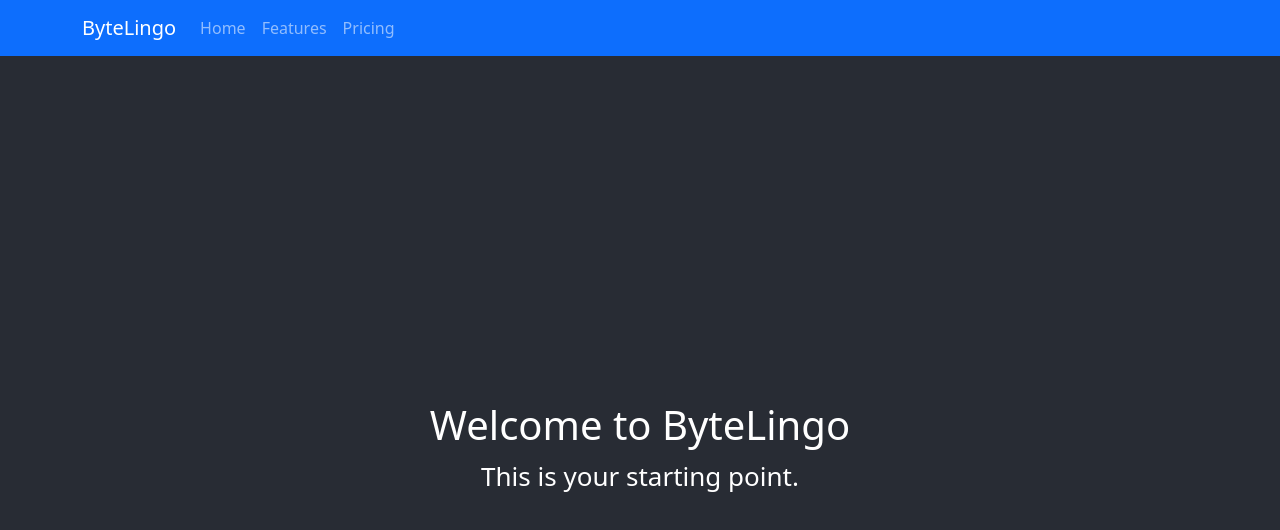
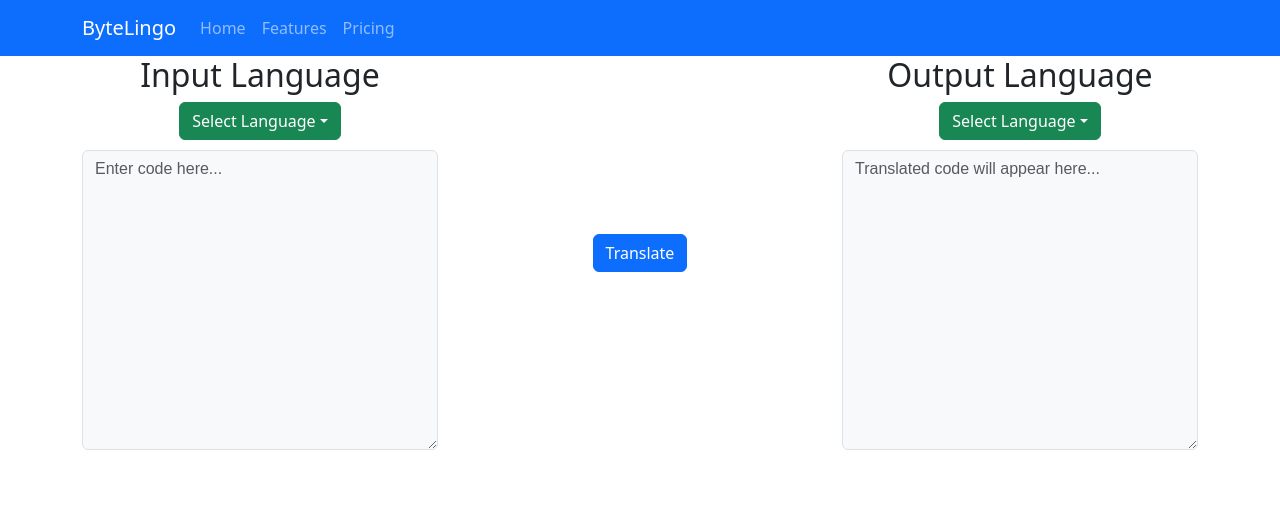
Before and after one commit to gauricb/mutate, a React (Create React App) app in the folder frontend/: page /translate in a window 1280 px wide. Shown: the top 530 px of the page. Built offline with nearby package versions, Linux system fonts and the light colour scheme.

Commit message:
added UI and translation integration

```diff
--- a/frontend/package.json
+++ b/frontend/package.json
@@ -10,7 +10,8 @@
     "react": "^18.3.1",
     "react-bootstrap": "^2.10.2",
     "react-dom": "^18.3.1",
-    "react-scripts": "5.0.1",
+    "react-router-dom": "^6.23.0",
+    "react-scripts": "^5.0.1",
     "web-vitals": "^2.1.4"
   },
   "scripts": {
--- a/frontend/src/App.js
+++ b/frontend/src/App.js
@@ -1,17 +1,21 @@
-import logo from "./logo.svg";
 import "./App.css";
+import { BrowserRouter as Router, Route, Routes } from "react-router-dom";
 import MainNavbar from "./components/Navbar.js";
+import CodeTranslator from "./components/CodeTranslate.js";
+import Home from "./pages/Home.js";
 
 function App() {
-	return (
-		<div className="App">
-			<MainNavbar />
-			<header className="App-header">
-				<h1>Welcome to ByteLingo</h1>
-				<p>This is your starting point.</p>
-			</header>
-		</div>
-	);
+  return (
+    <Router>
+      <div className="App">
+        <MainNavbar />
+        <Routes>
+          <Route path="/" element={<Home />} />
+          <Route path="/translate" element={<CodeTranslator />} />
+        </Routes>
+      </div>
+    </Router>
+  );
 }
 
 export default App;
--- /dev/null
+++ b/frontend/src/components/CodeTranslate.js
@@ -0,0 +1,147 @@
+import { useState } from "react";
+import {
+  Container,
+  Row,
+  Col,
+  Dropdown,
+  FormControl,
+  Button,
+} from "react-bootstrap";
+
+const CodeTranslator = () => {
+  // State for selected programming languages
+  const [inputLanguage, setInputLanguage] = useState("");
+  const [outputLanguage, setOutputLanguage] = useState("");
+  // State for code inputted by the user
+  const [inputCode, setInputCode] = useState("");
+  // State for translated code
+  const [outputText, setOutputText] = useState("");
+
+  // Handler for translating code
+  const translateCode = () => {
+    // Construct the request body
+    const requestBody = {
+      source_lang: inputLanguage,
+      target_lang: outputLanguage,
+      source_code: inputCode,
+    };
+
+    // Make a POST request to the backend endpoint
+    fetch("http://127.0.0.1:8000/translate", {
+      method: "POST",
+      headers: {
+        "Content-Type": "application/json",
+      },
+      body: JSON.stringify(requestBody),
+    })
+      .then((response) => {
+        if (!response.ok) {
+          throw new Error("Problem with the response!");
+        }
+        return response.json();
+      })
+      .then((data) => {
+        setOutputText(data.translated_text);
+      })
+      .catch((error) => {
+        console.error("There was a problem with the translation:", error);
+      });
+  };
+
+  return (
+    <Container>
+      <Row>
+        {/* Input Section */}
+        <Col>
+          <h2>Input Language</h2>
+          <Dropdown>
+            <Dropdown.Toggle variant="success" id="input-language-dropdown">
+              {inputLanguage || "Select Language"}
+            </Dropdown.Toggle>
+            <Dropdown.Menu>
+              <Dropdown.Item onClick={() => setInputLanguage("JavaScript")}>
+                JavaScript
+              </Dropdown.Item>
+              <Dropdown.Item onClick={() => setInputLanguage("Python")}>
+                Python
+              </Dropdown.Item>
+              <Dropdown.Item onClick={() => setInputLanguage("Java")}>
+                Java
+              </Dropdown.Item>
+              <Dropdown.Item onClick={() => setInputLanguage("C++")}>
+                C++
+              </Dropdown.Item>
+              <Dropdown.Item onClick={() => setInputLanguage("C")}>
+                C
+              </Dropdown.Item>
+              {/* Add more languages as needed */}
+            </Dropdown.Menu>
+          </Dropdown>
+          <FormControl
+            as="textarea"
+            placeholder="Enter code here..."
+            style={{
+              backgroundColor: "#f8f9fa",
+              color: "#212529",
+              height: "300px",
+              fontSize: "16px",
+              fontFamily: "Arial, sans-serif",
+              marginTop: "10px",
+            }}
+            value={inputCode}
+            onChange={(e) => setInputCode(e.target.value)}
+          />
+        </Col>
+        {/* Translate Button */}
+        <Col className="d-flex align-items-center justify-content-center">
+          <Button variant="primary" onClick={translateCode}>
+            Translate
+          </Button>
+        </Col>
+        {/* Output Section */}
+        <Col>
+          <h2>Output Language</h2>
+          <Dropdown>
+            <Dropdown.Toggle variant="success" id="output-language-dropdown">
+              {outputLanguage || "Select Language"}
+            </Dropdown.Toggle>
+            <Dropdown.Menu>
+              <Dropdown.Item onClick={() => setOutputLanguage("JavaScript")}>
+                JavaScript
+              </Dropdown.Item>
+              <Dropdown.Item onClick={() => setOutputLanguage("Python")}>
+                Python
+              </Dropdown.Item>
+              <Dropdown.Item onClick={() => setOutputLanguage("Java")}>
+                Java
+              </Dropdown.Item>
+              <Dropdown.Item onClick={() => setOutputLanguage("C++")}>
+                C++
+              </Dropdown.Item>
+              <Dropdown.Item onClick={() => setOutputLanguage("C")}>
+                C
+              </Dropdown.Item>
+              {/* Add more languages as needed */}
+            </Dropdown.Menu>
+          </Dropdown>
+          <FormControl
+            as="textarea"
+            placeholder="Translated code will appear here..."
+            style={{
+              backgroundColor: "#f8f9fa",
+              color: "#212529",
+              height: "300px",
+              fontSize: "16px",
+              fontFamily: "Arial, sans-serif",
+              marginTop: "10px",
+            }}
+            readOnly
+            value={outputText} // Bind the value attribute to outputText state variable
+          />
+        </Col>
+      </Row>
+    </Container>
+  );
+};
+
+export default CodeTranslator;
--- /dev/null
+++ b/frontend/src/pages/Home.js
@@ -0,0 +1,12 @@
+function Home() {
+  return (
+    <div className="App">
+      <header className="App-header">
+        <h1>Welcome to ByteLingo</h1>
+        <p>This is your starting point.</p>
+      </header>
+    </div>
+  );
+}
+
+export default Home;
```
Also changed, not shown: 2 other files (tests, documents, lock files or other folders).
